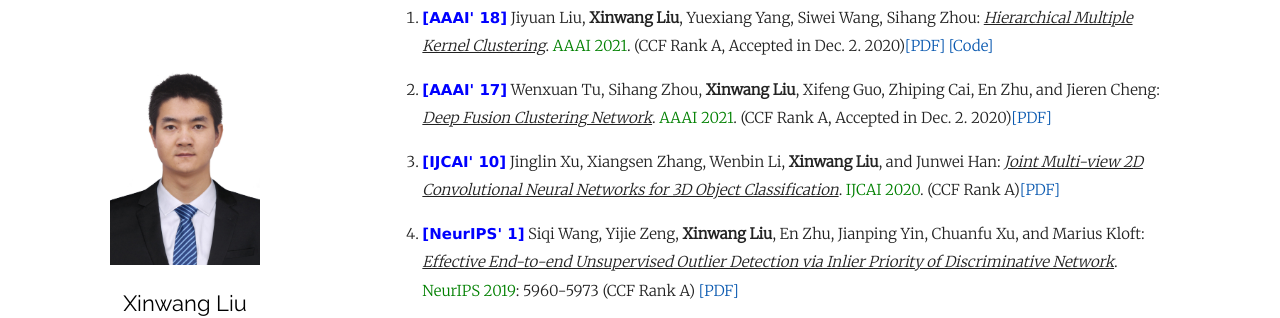
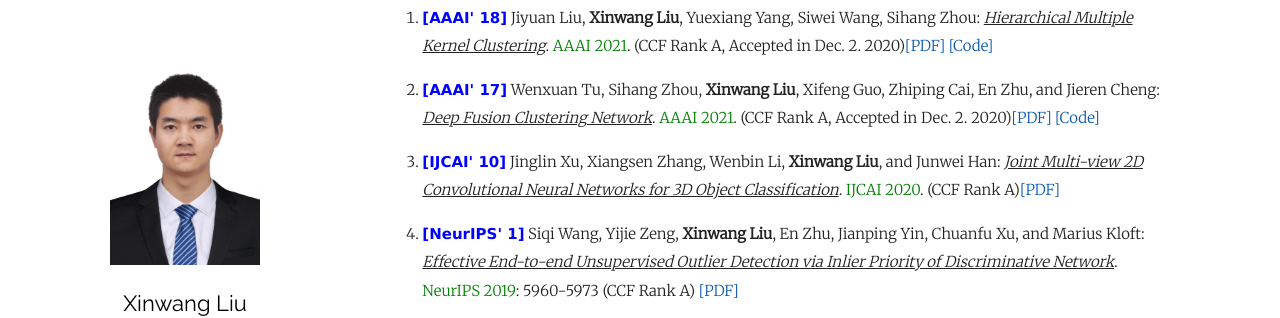
Before and after one commit to wx-liang/xinwangliu.github.io, a Jekyll site: the page built from index.md, in a window 1280 px wide and 900 px high, scrolled down 4006 px. Shown: the part 152-470 px from the top of the window. Built offline with Jekyll 4.4.1, drawn with Linux system fonts in a browser that asks for light colours; our own code applies the rules of GitHub Pages for plain Markdown files.

Commit message:
Update index.md

```diff
--- a/index.md
+++ b/index.md
@@ -117,7 +117,7 @@
 
  <p style="margin-top: 8px;"><li><font face="verdana" color="blue"><b>[AAAI' 18]</b></font> Jiyuan Liu, <b>Xinwang Liu</b>, Yuexiang Yang, Siwei Wang,  Sihang Zhou: <i><u>Hierarchical Multiple Kernel Clustering</u></i>. <font color="green">AAAI 2021</font>. (CCF Rank A, Accepted in Dec. 2. 2020)<a href = "https://liujiyuan13.github.io/pubs/HMKC.pdf">[PDF]</a> <a href = "https://github.com/liujiyuan13/HMKC-code_release">[Code]</a></li></p>
 
- <p style="margin-top: 8px;"><li><font face="verdana" color="blue"><b>[AAAI' 17]</b></font> Wenxuan Tu, Sihang Zhou, <b>Xinwang Liu</b>, Xifeng Guo, Zhiping Cai, En Zhu, and Jieren Cheng: <i><u>Deep Fusion Clustering Network</u></i>. <font color="green">AAAI 2021</font>. (CCF Rank A, Accepted in Dec. 2. 2020)<a href = "https://github.com/xinwangliu/xinwangliu.github.io/blob/master/groupmember/Deep%20Fusion%20Clustering%20Network.pdf">[PDF]</a> </li></p>
+ <p style="margin-top: 8px;"><li><font face="verdana" color="blue"><b>[AAAI' 17]</b></font> Wenxuan Tu, Sihang Zhou, <b>Xinwang Liu</b>, Xifeng Guo, Zhiping Cai, En Zhu, and Jieren Cheng: <i><u>Deep Fusion Clustering Network</u></i>. <font color="green">AAAI 2021</font>. (CCF Rank A, Accepted in Dec. 2. 2020)<a href = "https://github.com/WxTu/DFCN/blob/master/Deep%20Fusion%20Clustering%20Network.pdf">[PDF]</a> <a href = "https://github.com/WxTu/DFCN">[Code]</a></li></p>
 
 <p style="margin-top: 8px;"><li><font face="verdana" color="blue"><b>[IJCAI' 10]</b></font> Jinglin Xu, Xiangsen Zhang, Wenbin Li, <b>Xinwang Liu</b>, and Junwei Han: <i><u>Joint Multi-view 2D Convolutional Neural Networks for 3D Object Classification</u></i>. <font color="green">IJCAI 2020</font>. (CCF Rank A)<a href = "https://www.ijcai20.org/">[PDF]</a></li></p>
 
```
